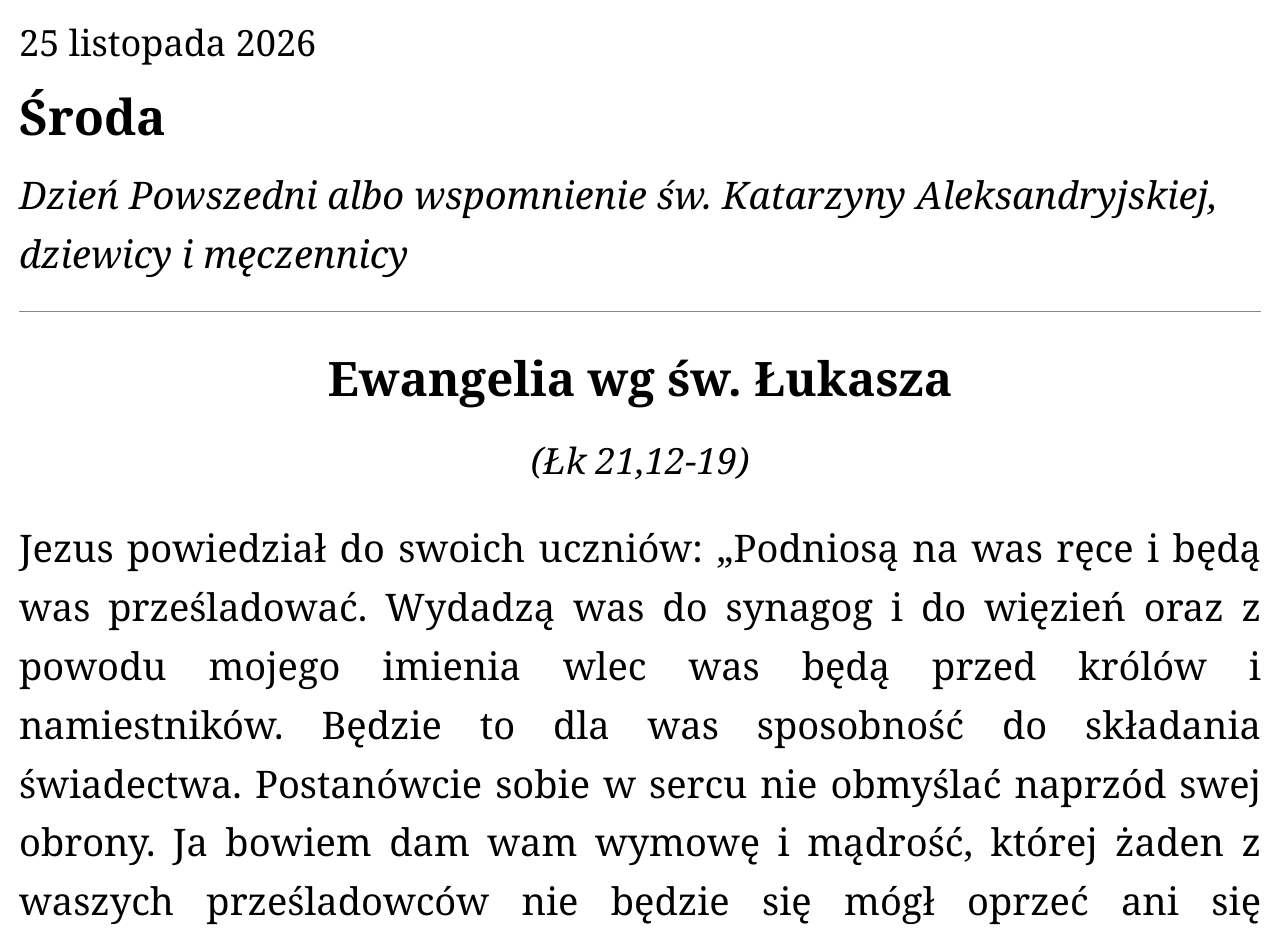
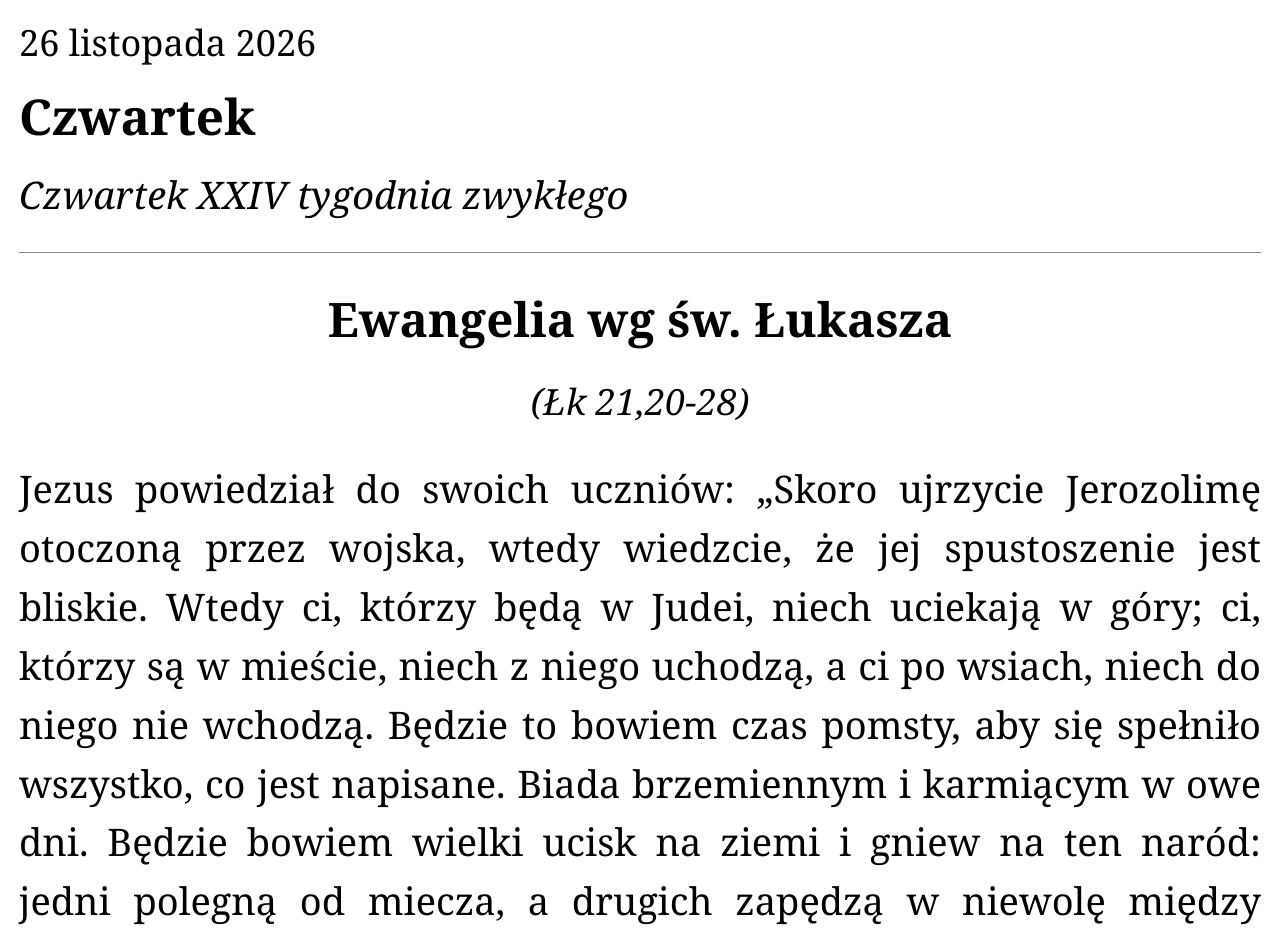
Before and after one commit to konrad-skowron/biblia-kindle, a plain HTML site: page index.html in a window 1280 px wide. Shown: the top 942 px of the page. Drawn offline with Linux system fonts and the light colour scheme.

Commit message:
chore: update readings (2026-11-26 01:07 CET)

```diff
--- a/index.html
+++ b/index.html
@@ -3,7 +3,7 @@
 <head>
 <meta charset="utf-8">
 <meta name="viewport" content="width=device-width, initial-scale=1">
-<title>Czytanie — 25 listopada 2026</title>
+<title>Czytanie — 26 listopada 2026</title>
 <meta name="description" content="Czytania liturgiczne na dziś (Kindle).">
 <meta http-equiv="refresh" content="3600">
 <style>
@@ -54,18 +54,18 @@ small { font-size: 0.85em; }
 </head>
 <body>
 <header>
-<p class="date">25 listopada 2026</p>
-<h1>Środa</h1>
-<p class="subtitle">Dzień Powszedni albo wspomnienie św. Katarzyny Aleksandryjskiej, dziewicy i męczennicy</p>
+<p class="date">26 listopada 2026</p>
+<h1>Czwartek</h1>
+<p class="subtitle">Czwartek XXIV tygodnia zwykłego</p>
 </header>
 <main>
 <h2 class="gospel-heading">Ewangelia wg św. Łukasza</h2>
-<p class="gospel-ref">(Łk 21,12-19)</p>
-<p>Jezus powiedział do swoich uczniów: „Podniosą na was ręce i będą was prześladować. Wydadzą was do synagog i do więzień oraz z powodu mojego imienia wlec was będą przed królów i namiestników. Będzie to dla was sposobność do składania świadectwa. Postanówcie sobie w sercu nie obmyślać naprzód swej obrony. Ja bowiem dam wam wymowę i mądrość, której żaden z waszych prześladowców nie będzie się mógł oprzeć ani się sprzeciwić. A wydawać was będą nawet rodzice i bracia, krewni i przyjaciele i niektórych z was o śmierć przyprawią. I z powodu mojego imienia będziecie w nienawiści u wszystkich. Ale włos z głowy wam nie zginie. Przez swoją wytrwałość ocalicie wasze życie”.</p>
+<p class="gospel-ref">(Łk 21,20-28)</p>
+<p>Jezus powiedział do swoich uczniów: „Skoro ujrzycie Jerozolimę otoczoną przez wojska, wtedy wiedzcie, że jej spustoszenie jest bliskie. Wtedy ci, którzy będą w Judei, niech uciekają w góry; ci, którzy są w mieście, niech z niego uchodzą, a ci po wsiach, niech do niego nie wchodzą. Będzie to bowiem czas pomsty, aby się spełniło wszystko, co jest napisane. Biada brzemiennym i karmiącym w owe dni. Będzie bowiem wielki ucisk na ziemi i gniew na ten naród: jedni polegną od miecza, a drugich zapędzą w niewolę między wszystkie narody. A Jerozolima będzie deptana przez pogan, aż czasy pogan przeminą. Będą znaki na słońcu, księżycu i gwiazdach, a na ziemi trwoga narodów bezradnych wobec szumu morza i jego nawałnicy. Ludzie mdleć będą ze strachu w oczekiwaniu wydarzeń zagrażających ziemi. Albowiem moce niebios zostaną wstrząśnięte. Wtedy ujrzą Syna Człowieczego, nadchodzącego w obłoku z wielką mocą i chwałą. A gdy się to dziać zacznie, nabierzcie ducha i podnieście głowy, ponieważ zbliża się wasze odkupienie”.</p>
 </main>
 <footer>
-<p>Zaktualizowano: 2026-11-25 01:31 (Europe/Warsaw)</p>
-<p>Źródło: <a href="https://www.mateusz.pl/czytania/2026/20261125.html">mateusz.pl</a></p>
+<p>Zaktualizowano: 2026-11-26 01:07 (Europe/Warsaw)</p>
+<p>Źródło: <a href="https://www.mateusz.pl/czytania/2026/20261126.html">mateusz.pl</a></p>
 </footer>
 </body>
 </html>
```
